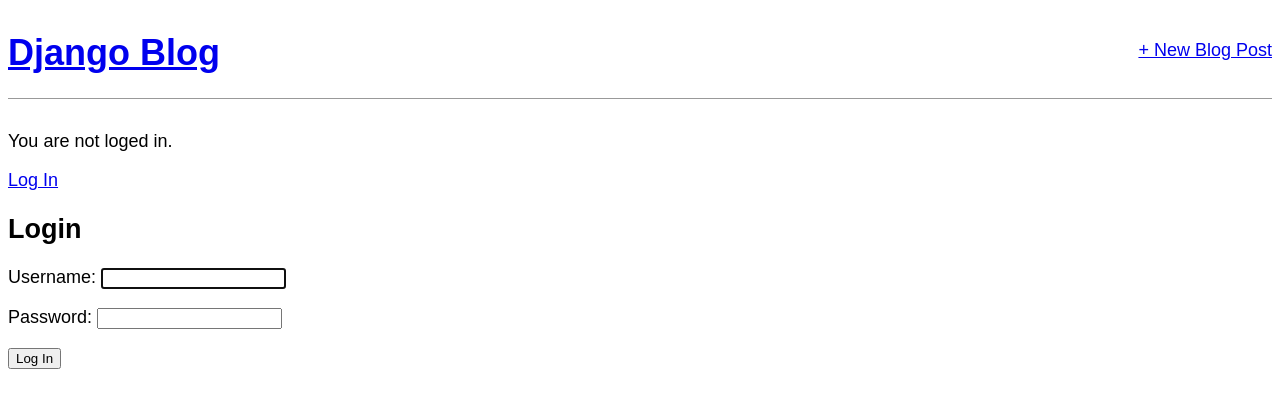
After one commit to Ali-Sayidi/blog-project, a Django app: page /accounts/login/ in a window 1280 px wide. The commit adds this page. Shown: the top 408 px of the page. Run offline with Django 4.2, Linux system fonts and the light colour scheme.

Commit message:
login added

```diff
--- a/blog/templates/base.html
+++ b/blog/templates/base.html
@@ -20,6 +20,12 @@
             <a href="{% url 'post_new' %}"> + New Blog Post</a>
         </div>
     </header>
+    {% if user.is_authenticated %}
+        <p>Hi {{user.username}}</p>
+    {% else %}
+        <p>You are not loged in.</p>
+        <a href="{% url 'login' %}">Log In</a>
+    {% endif %}
     {% block content %}
     {% endblock content %}
 </body>
--- /dev/null
+++ b/blog/templates/registration/login.html
@@ -0,0 +1,11 @@
+{% extends 'base.html' %}
+
+{% block content %}
+
+    <h2>Login</h2>
+    <form action="" method="post">{% csrf_token %}
+        {{form.as_p}}
+        <button type="submit">Log In</button>
+    </form>
+
+{% endblock content %}
--- a/blog_project/settings.py
+++ b/blog_project/settings.py
@@ -123,3 +123,5 @@
 # https://docs.djangoproject.com/en/4.0/ref/settings/#default-auto-field
 
 DEFAULT_AUTO_FIELD = 'django.db.models.BigAutoField'
+
+LOGIN_REDIRECT_LOGIN = 'home'
--- a/blog_project/urls.py
+++ b/blog_project/urls.py
@@ -18,5 +18,6 @@
 
 urlpatterns = [
     path('admin/', admin.site.urls),
+    path('accounts/', include('django.contrib.auth.urls')),
     path('', include('blog.urls')),
 ]
```
Also changed, not shown: db.sqlite3.
